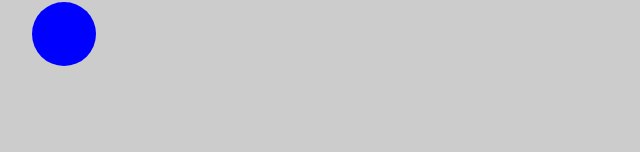
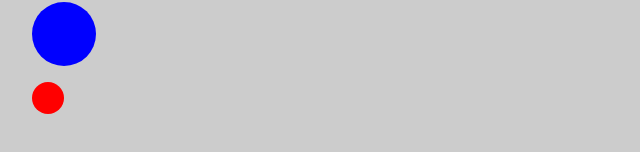
Before and after one commit to edwardtanguay/et901-sass-with-import, a React (Vite) app: page / in a window 1280 px wide. Shown: the part 276-428 px from the top of the page, without its empty margins (0-640 px from the left). Built offline with nearby package versions, Linux system fonts and the light colour scheme; a web font is replaced by a local one.

Commit message:
two balls

```diff
--- a/src/sass/components/_shapes.scss
+++ b/src/sass/components/_shapes.scss
@@ -1,3 +1,7 @@
 .ball-001 {
 	@include ball(blue, 4rem);
 }
+
+.ball-002 {
+	@include ball(red, 2rem);
+}
```
